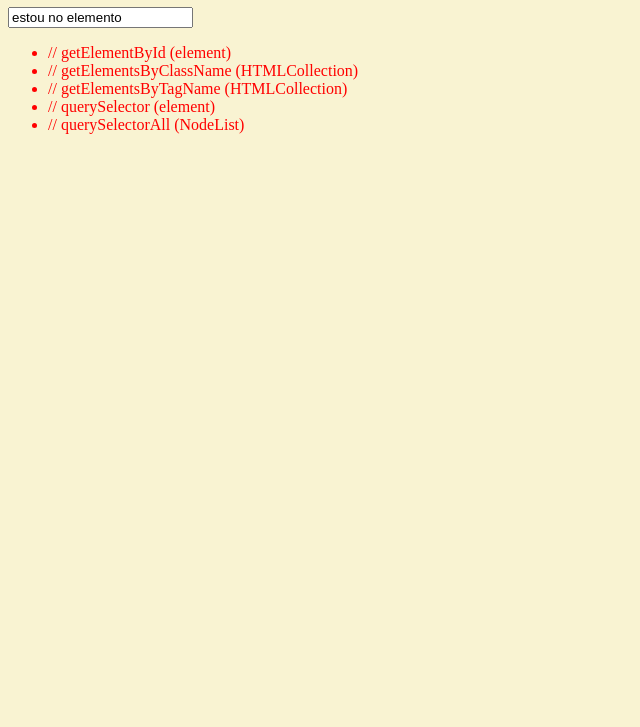
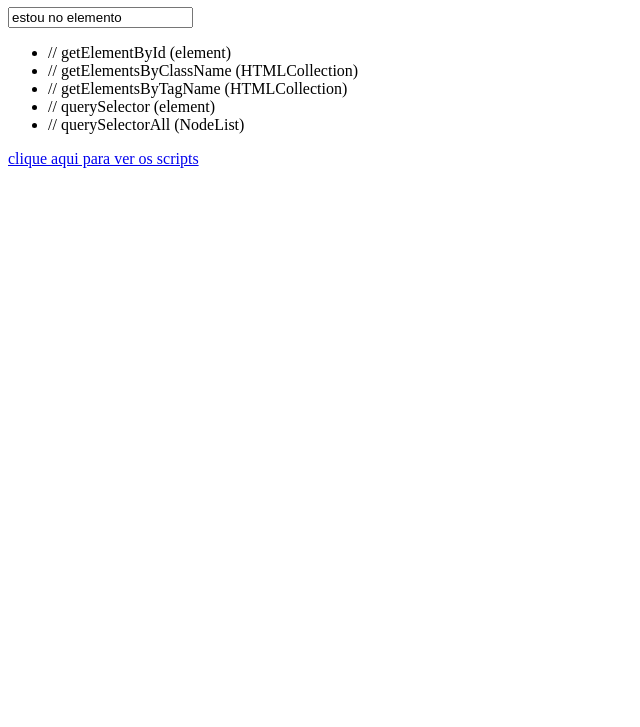
Before and after one commit to victorevh/DOM, a plain HTML site: page elements-select/index.html in a window 1280 px wide. Shown: the part 73-800 px from the top of the page, without its empty margins (0-640 px from the left). Drawn offline with Linux system fonts and the light colour scheme.

Commit message:
:pencil: navegando pelos elementos

```diff
--- a/elements-select/index.html
+++ b/elements-select/index.html
@@ -20,6 +20,8 @@
         <li>// querySelector (element)</li>
         <li>// querySelectorAll (NodeList)</li>
     </ul>
+
+    <a href="./script.js">clique aqui para ver os scripts</a>
 </body>
 
 <style>
--- a/elements-select/script.js
+++ b/elements-select/script.js
@@ -72,15 +72,55 @@
 
 // ======================================================================
 // Alterando estilos
-const element = document.querySelector('body')
+//onst element = document.querySelector('body')
 
-element.style.backgroundColor = "#f9f3d2"
+// element.style.backgroundColor = "#f9f3d2"
 // console.log(element.style.backgroundColor)
 
 // classList
 
-element.classList.add('active', 'green')
-console.log(element.classList)
+//element.classList.add('active', 'green')
+//console.log(element.classList)
 // element.classList.remove('active')
 // o toggle adiciona a classe quando ela não existe, e remove quando ela existe, tipo um interruptor
 // element.classList.toggle('active')
+
+//===========================================================================
+
+// Navegando pelos elementos
+// parentNode parentElement
+// const body = document.querySelector('body')
+
+// console.log(body.parentNode)
+
+// const element = document.querySelector('h1')
+
+// console.log(element.parentElement)
+
+// navegando pelos elementos filhos
+// childNodes children
+
+// const el = document.querySelector('body')
+
+// console.log(el.childNodes)
+// console.log(el.children)
+
+// firstChild firstElementChild
+// console.log(el.firstChild) // leva em consideração o espaçõ vazio
+// console.log(el.firstElementChild)
+
+// lastChild lastElementChild
+// console.log(el.lastChild)
+// console.log(el.lastElementChild)
+
+// Navegando pelos elementos filhos
+
+const el = document.querySelector('header')
+
+// nextSibling nextElementSibling
+console.log(el.nextSibling) // leva em consideração o espaço vazio
+console.log(el.nextElementSibling)
+
+// previousSibling previousElementSibling
+console.log(el.previousSibling)// leva em consideração o espaço vazio
+console.log(el.previousElementSibling)
```
